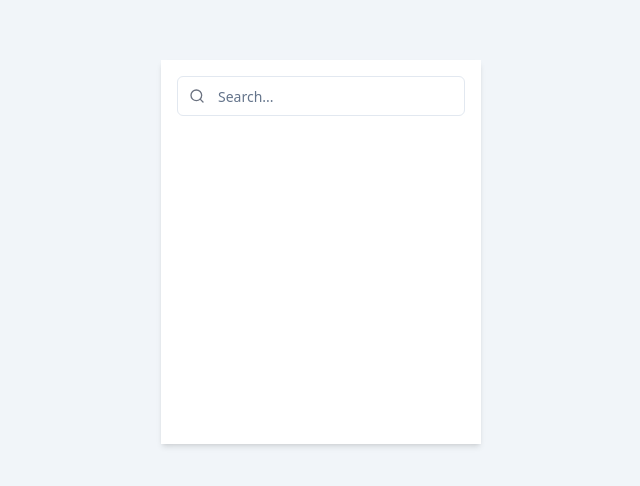
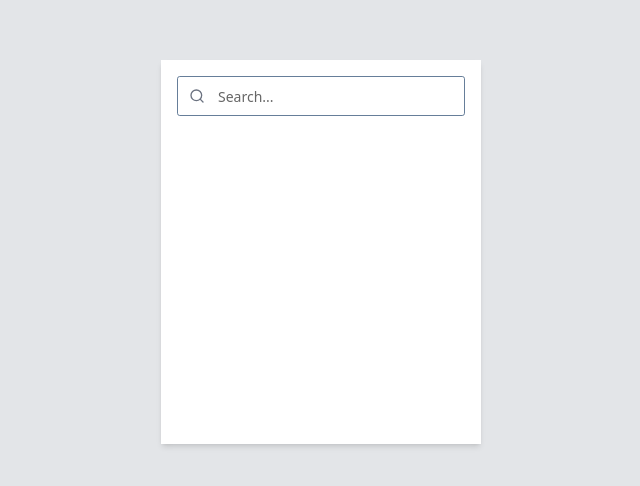
Before and after one commit to pratik-gohil/task-manager, a React (Vite) app: page / in a window 1280 px wide. Shown: the part 148-634 px from the top of the page, without its empty margins (319-959 px from the left). Built offline with nearby package versions, Linux system fonts and the light colour scheme.

Commit message:
update shadcn theme

```diff
--- a/src/index.css
+++ b/src/index.css
@@ -4,58 +4,49 @@
 
 @layer base {
   :root {
-    --background: 0 0% 100%;
-    --foreground: 222.2 84% 4.9%;
-    --card: 0 0% 100%;
-    --card-foreground: 222.2 84% 4.9%;
-    --popover: 0 0% 100%;
-    --popover-foreground: 222.2 84% 4.9%;
-    --primary: 222.2 47.4% 11.2%;
-    --primary-foreground: 210 40% 98%;
-    --secondary: 210 40% 96.1%;
-    --secondary-foreground: 222.2 47.4% 11.2%;
-    --muted: 210 40% 96.1%;
-    --muted-foreground: 215.4 16.3% 46.9%;
-    --accent: 210 40% 96.1%;
-    --accent-foreground: 222.2 47.4% 11.2%;
-    --destructive: 0 84.2% 60.2%;
-    --destructive-foreground: 210 40% 98%;
-    --border: 214.3 31.8% 91.4%;
-    --input: 214.3 31.8% 91.4%;
-    --ring: 222.2 84% 4.9%;
-    --radius: 0.5rem;
-    --chart-1: 12 76% 61%;
-    --chart-2: 173 58% 39%;
-    --chart-3: 197 37% 24%;
-    --chart-4: 43 74% 66%;
-    --chart-5: 27 87% 67%;
+    --background: 212 0% 100%;
+    --foreground: 212 0% 10%;
+    --card: 212 0% 100%;
+    --card-foreground: 212 0% 15%;
+    --popover: 212 0% 100%;
+    --popover-foreground: 212 95% 10%;
+    --primary: 212 96.4% 32.4%;
+    --primary-foreground: 0 0% 100%;
+    --secondary: 212 10% 90%;
+    --secondary-foreground: 0 0% 0%;
+    --muted: 174 10% 95%;
+    --muted-foreground: 212 0% 40%;
+    --accent: 174 10% 90%;
+    --accent-foreground: 212 0% 15%;
+    --destructive: 0 50% 50%;
+    --destructive-foreground: 212 0% 100%;
+    --border: 212 20% 82%;
+    --input: 212 20% 50%;
+    --ring: 212 96.4% 32.4%;
+    --radius: 0.3rem;
   }
 
   .dark {
-    --background: 222.2 84% 4.9%;
-    --foreground: 210 40% 98%;
-    --card: 222.2 84% 4.9%;
-    --card-foreground: 210 40% 98%;
-    --popover: 222.2 84% 4.9%;
-    --popover-foreground: 210 40% 98%;
-    --primary: 210 40% 98%;
-    --primary-foreground: 222.2 47.4% 11.2%;
-    --secondary: 217.2 32.6% 17.5%;
-    --secondary-foreground: 210 40% 98%;
-    --muted: 217.2 32.6% 17.5%;
-    --muted-foreground: 215 20.2% 65.1%;
-    --accent: 217.2 32.6% 17.5%;
-    --accent-foreground: 210 40% 98%;
-    --destructive: 0 62.8% 30.6%;
-    --destructive-foreground: 210 40% 98%;
-    --border: 217.2 32.6% 17.5%;
-    --input: 217.2 32.6% 17.5%;
-    --ring: 212.7 26.8% 83.9%;
-    --chart-1: 220 70% 50%;
-    --chart-2: 160 60% 45%;
-    --chart-3: 30 80% 55%;
-    --chart-4: 280 65% 60%;
-    --chart-5: 340 75% 55%;
+    --background: 212 10% 10%;
+    --foreground: 212 0% 100%;
+    --card: 212 0% 10%;
+    --card-foreground: 212 0% 100%;
+    --popover: 212 10% 5%;
+    --popover-foreground: 212 0% 100%;
+    --primary: 212 96.4% 32.4%;
+    --primary-foreground: 0 0% 100%;
+    --secondary: 212 10% 20%;
+    --secondary-foreground: 0 0% 100%;
+    --muted: 174 10% 25%;
+    --muted-foreground: 212 0% 65%;
+    --accent: 174 10% 25%;
+    --accent-foreground: 212 0% 95%;
+    --destructive: 0 50% 50%;
+    --destructive-foreground: 212 0% 100%;
+    --border: 212 20% 50%;
+    --input: 212 20% 50%;
+    --ring: 212 96.4% 32.4%;
+    --radius: 0.3rem;
   }
 }
 
@@ -63,6 +54,7 @@
   * {
     @apply border-border;
   }
+
   body {
     @apply bg-background text-foreground;
   }
```
